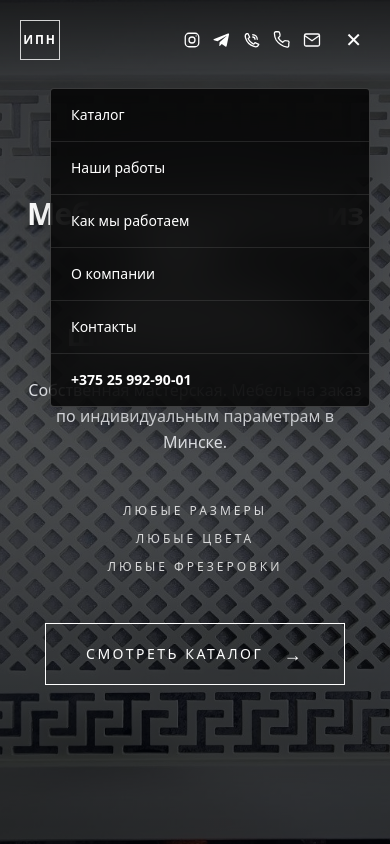
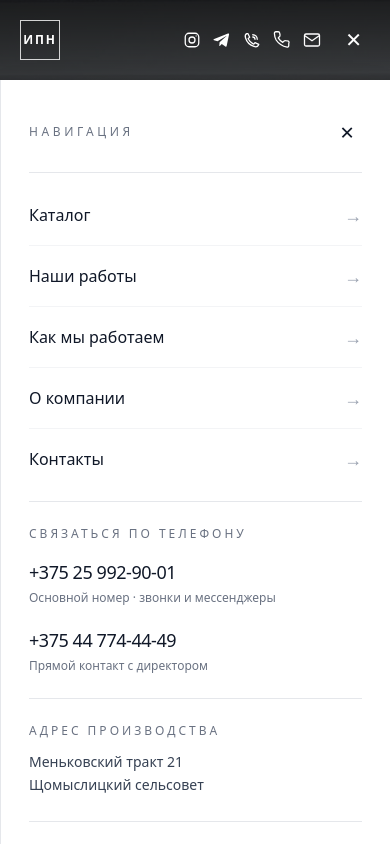
Before and after one commit to IljaBelousow/naumovich-site, a Next.js app: page / in a window 390 px wide. Both pictures are taken after a click on the button "Открыть меню". Shown: the top 844 px of the page. Built offline with nearby package versions, Linux system fonts and the light colour scheme.

Commit message:
Расширить бургер-меню контактами и разделами сайта

```diff
--- a/src/components/Header.tsx
+++ b/src/components/Header.tsx
@@ -78,7 +78,7 @@ export default function Header() {
               aria-label={mobileMenuOpen ? "Закрыть меню" : "Открыть меню"}
               aria-expanded={mobileMenuOpen}
               onClick={() => setMobileMenuOpen(!mobileMenuOpen)}
-              className={`p-2 text-xl leading-none transition-colors ${textColor}`}
+              className={`cursor-pointer p-2 text-xl leading-none transition-colors ${textColor}`}
             >
               {mobileMenuOpen ? "✕" : "☰"}
             </button>
@@ -86,24 +86,88 @@ export default function Header() {
         </div>
 
         {mobileMenuOpen && (
-          <div className={`absolute right-5 top-full mt-2 w-[min(20rem,calc(100vw-2.5rem))] overflow-hidden rounded-sm border shadow-2xl backdrop-blur-xl lg:hidden ${
-            isHome
-              ? "border-white/20 bg-black/80 text-white"
-              : "border-gray-200 bg-white/95 text-gray-900"
-          }`}>
-            {navigation.map((item) => (
+          <div className="fixed inset-x-0 bottom-0 top-20 z-40 lg:hidden">
+            <button
+              type="button"
+              aria-label="Закрыть меню"
+              onClick={() => setMobileMenuOpen(false)}
+              className="absolute inset-0 h-full w-full cursor-pointer bg-black/35"
+            />
+            <aside className="absolute inset-y-0 right-0 w-full max-w-md overflow-y-auto border-l border-gray-200 bg-white px-7 py-8 text-gray-900 shadow-2xl sm:px-9">
+              <div className="flex items-center justify-between border-b border-gray-200 pb-5">
+                <p className="text-xs font-medium uppercase tracking-[0.3em] text-gray-500">Навигация</p>
+                <button
+                  type="button"
+                  aria-label="Закрыть меню"
+                  onClick={() => setMobileMenuOpen(false)}
+                  className="cursor-pointer p-2 text-2xl leading-none text-gray-900 transition-opacity hover:opacity-60"
+                >
+                  ×
+                </button>
+              </div>
+
+              <nav aria-label="Основные разделы сайта" className="border-b border-gray-200 py-3">
+                {navigation.map((item, index) => (
+                  <Link
+                    key={item.name}
+                    href={item.href}
+                    onClick={() => setMobileMenuOpen(false)}
+                    className="group flex items-center justify-between border-b border-gray-100 py-4 text-base font-medium transition-colors last:border-0 hover:text-gray-500"
+                  >
+                    <span>{item.name}</span>
+                    <span aria-hidden="true" className="text-lg text-gray-400 transition-transform group-hover:translate-x-1">→</span>
+                  </Link>
+                ))}
+              </nav>
+
+              <section className="border-b border-gray-200 py-6" aria-label="Телефоны">
+                <p className="mb-4 text-xs font-medium uppercase tracking-[0.25em] text-gray-500">Связаться по телефону</p>
+                <a href="tel:+375259929001" className="block text-lg font-medium tracking-tight transition-colors hover:text-gray-500">+375 25 992-90-01</a>
+                <p className="mt-1 text-xs text-gray-500">Основной номер · звонки и мессенджеры</p>
+                <a href="tel:+375447744449" className="mt-5 block text-lg font-medium tracking-tight transition-colors hover:text-gray-500">+375 44 774-44-49</a>
+                <p className="mt-1 text-xs text-gray-500">Прямой контакт с директором</p>
+              </section>
+
+              <section className="border-b border-gray-200 py-6">
+                <p className="text-xs font-medium uppercase tracking-[0.25em] text-gray-500">Адрес производства</p>
+                <p className="mt-3 text-sm leading-relaxed text-gray-700">Меньковский тракт 21<br />Щомыслицкий сельсовет</p>
+              </section>
+
+              <section className="border-b border-gray-200 py-6">
+                <p className="text-xs font-medium uppercase tracking-[0.25em] text-gray-500">График работы</p>
+                <p className="mt-3 text-sm text-gray-700">Пн–Пт с 9:00 до 18:00</p>
+              </section>
+
+              <section className="border-b border-gray-200 py-6">
+                <p className="text-xs font-medium uppercase tracking-[0.25em] text-gray-500">Мы на связи</p>
+                <div className="mt-4 flex items-center gap-5 text-gray-900">
+                  <a href="https://www.instagram.com/vintazh100" target="_blank" rel="noopener noreferrer" aria-label="Instagram" title="Instagram" className="cursor-pointer transition-opacity hover:opacity-50">
+                    <svg viewBox="0 0 24 24" className="h-5 w-5" fill="none" stroke="currentColor" strokeWidth="1.7" strokeLinecap="round" strokeLinejoin="round" aria-hidden="true"><rect x="3" y="3" width="18" height="18" rx="5"/><circle cx="12" cy="12" r="4"/><circle cx="17.5" cy="6.5" r=".8" fill="currentColor" stroke="none"/></svg>
+                  </a>
+                  <a href="https://t.me/+375259929001" target="_blank" rel="noopener noreferrer" aria-label="Telegram" title="Telegram" className="cursor-pointer transition-opacity hover:opacity-50">
+                    <svg viewBox="0 0 24 24" className="h-5 w-5" fill="currentColor" aria-hidden="true"><path d="M21.4 4.6 18.2 20c-.2 1.1-.8 1.3-1.7.8l-4.8-3.5-2.3 2.2c-.3.3-.5.5-1 .5l.4-4.9 8.9-8c.4-.4-.1-.6-.6-.2L6.1 13.8l-4.7-1.5c-1-.3-1-1 .2-1.5L20 3.4c.9-.3 1.7.2 1.4 1.2Z"/></svg>
+                  </a>
+                  <a href="viber://chat?number=%2B375259929001" aria-label="Viber" title="Viber" className="cursor-pointer transition-opacity hover:opacity-50">
+                    <svg viewBox="0 0 24 24" className="h-5 w-5" fill="none" stroke="currentColor" strokeWidth="1.7" strokeLinecap="round" strokeLinejoin="round" aria-hidden="true"><path d="M5 3.5C2.8 4.5 2.7 7.1 3.4 9.4c1.6 5.1 6.1 9.6 11.2 11.2 2.3.7 4.9.6 5.9-1.6l.5-1.1-5-2.4-1.6 2-1.4-.6a13 13 0 0 1-5.5-5.5l-.6-1.4 2-1.6-2.4-5L5 3.5Z"/><path d="M13 5a6 6 0 0 1 6 6M13 8a3 3 0 0 1 3 3"/></svg>
+                  </a>
+                  <a href="tel:+375259929001" aria-label="Телефон" title="Телефон" className="cursor-pointer transition-opacity hover:opacity-50">
+                    <svg viewBox="0 0 24 24" className="h-5 w-5" fill="none" stroke="currentColor" strokeWidth="1.7" strokeLinecap="round" strokeLinejoin="round" aria-hidden="true"><path d="M21 16.5v3a2 2 0 0 1-2.2 2A19.8 19.8 0 0 1 10.2 18a19.5 19.5 0 0 1-6-6A19.8 19.8 0 0 1 1.9 3.2 2 2 0 0 1 3.9 1h3a2 2 0 0 1 2 1.7l.5 2.8a2 2 0 0 1-.6 1.9L7 9.2a16 16 0 0 0 6 6l1.8-1.8a2 2 0 0 1 1.9-.6l2.8.5a2 2 0 0 1 1.5 3.2Z"/></svg>
+                  </a>
+                  <a href="mailto:info@naumovich.by" aria-label="Электронная почта" title="Email" className="cursor-pointer transition-opacity hover:opacity-50">
+                    <svg viewBox="0 0 24 24" className="h-5 w-5" fill="none" stroke="currentColor" strokeWidth="1.7" strokeLinecap="round" strokeLinejoin="round" aria-hidden="true"><rect x="2" y="4" width="20" height="16" rx="2"/><path d="m22 6-10 7L2 6"/></svg>
+                  </a>
+                </div>
+                <a href="mailto:info@naumovich.by" className="mt-4 block text-sm text-gray-600 transition-colors hover:text-gray-900">info@naumovich.by</a>
+              </section>
+
               <Link
-                key={item.name}
-                href={item.href}
+                href="/contacts"
                 onClick={() => setMobileMenuOpen(false)}
-                className="block border-b border-current/10 px-5 py-4 text-sm font-medium transition-colors hover:bg-current/10"
+                className="group mt-7 inline-flex min-h-14 w-full cursor-pointer items-center justify-center gap-5 border border-gray-900 bg-transparent px-8 py-4 text-center text-xs font-medium uppercase tracking-[0.18em] text-gray-900 transition-all duration-300 hover:bg-gray-900 hover:text-white focus-visible:outline-none focus-visible:ring-2 focus-visible:ring-gray-900 focus-visible:ring-offset-2"
               >
-                {item.name}
+                Связаться с нами <span aria-hidden="true" className="text-lg transition-transform duration-300 group-hover:translate-x-1">→</span>
               </Link>
-            ))}
-            <a href="tel:+375259929001" className="block px-5 py-4 text-sm font-semibold">
-              +375 25 992-90-01
-            </a>
+            </aside>
           </div>
         )}
       </nav>
```
